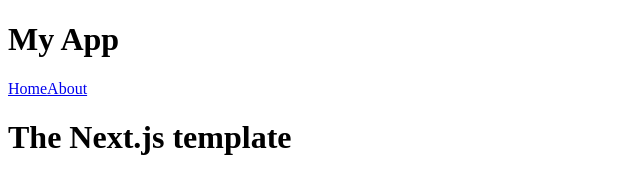
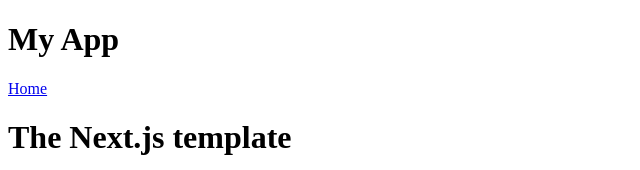
Before and after one commit to platinamedia/next-template, a Next.js app: page / in a window 1280 px wide. Shown: the top 170 px of the page, without its empty margins (0-640 px from the left). Built offline with nearby package versions, Linux system fonts and the light colour scheme.

Commit message:
fix(Header): remove link to `/about` page
which was removed earlier in a71ae5e

```diff
--- a/src/components/common/Header/Header.tsx
+++ b/src/components/common/Header/Header.tsx
@@ -10,7 +10,6 @@
       <h1>My App</h1>
       <nav>
         <Link href="/">Home</Link>
-        <Link href="/about">About</Link>
       </nav>
     </header>
   );
```
